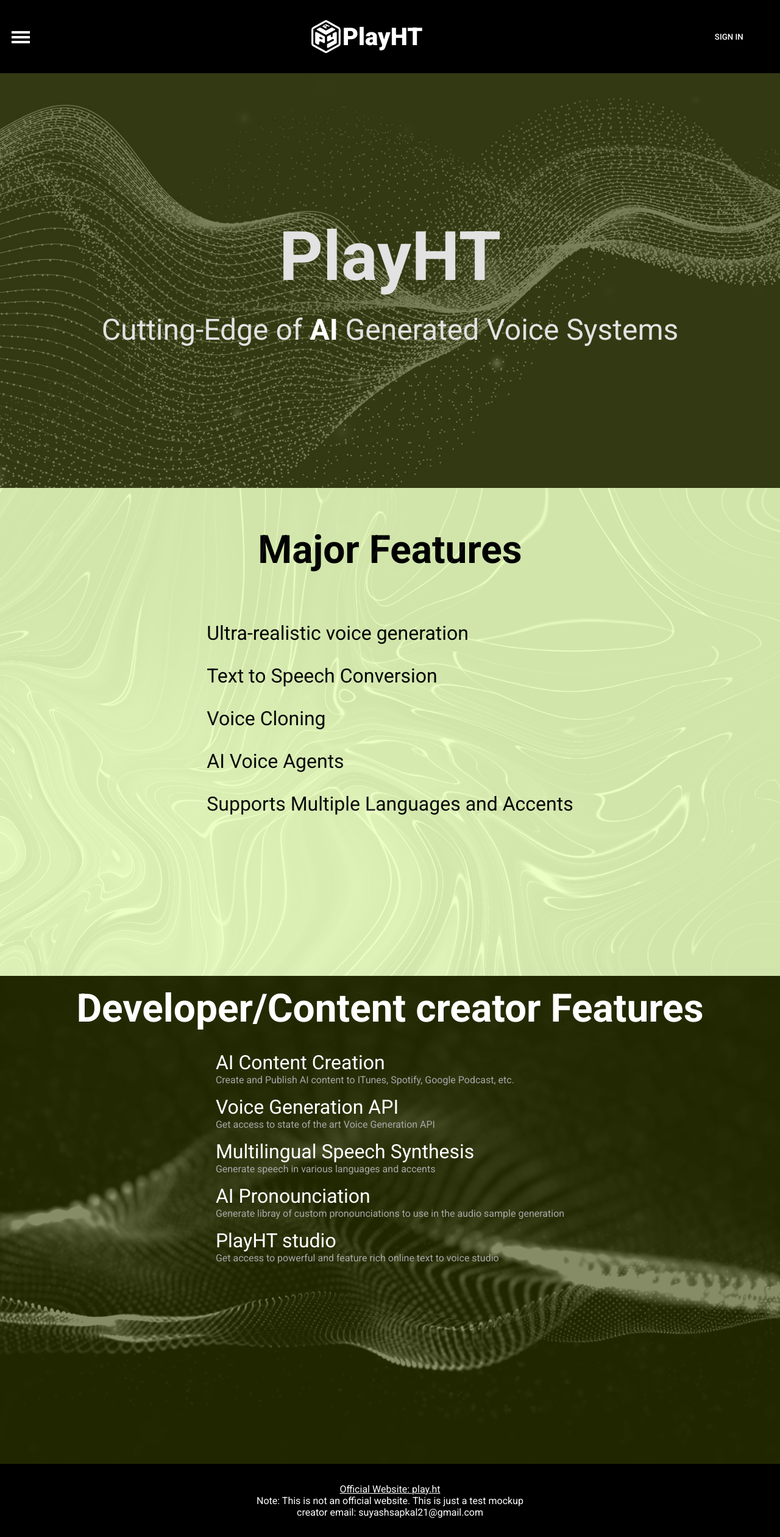
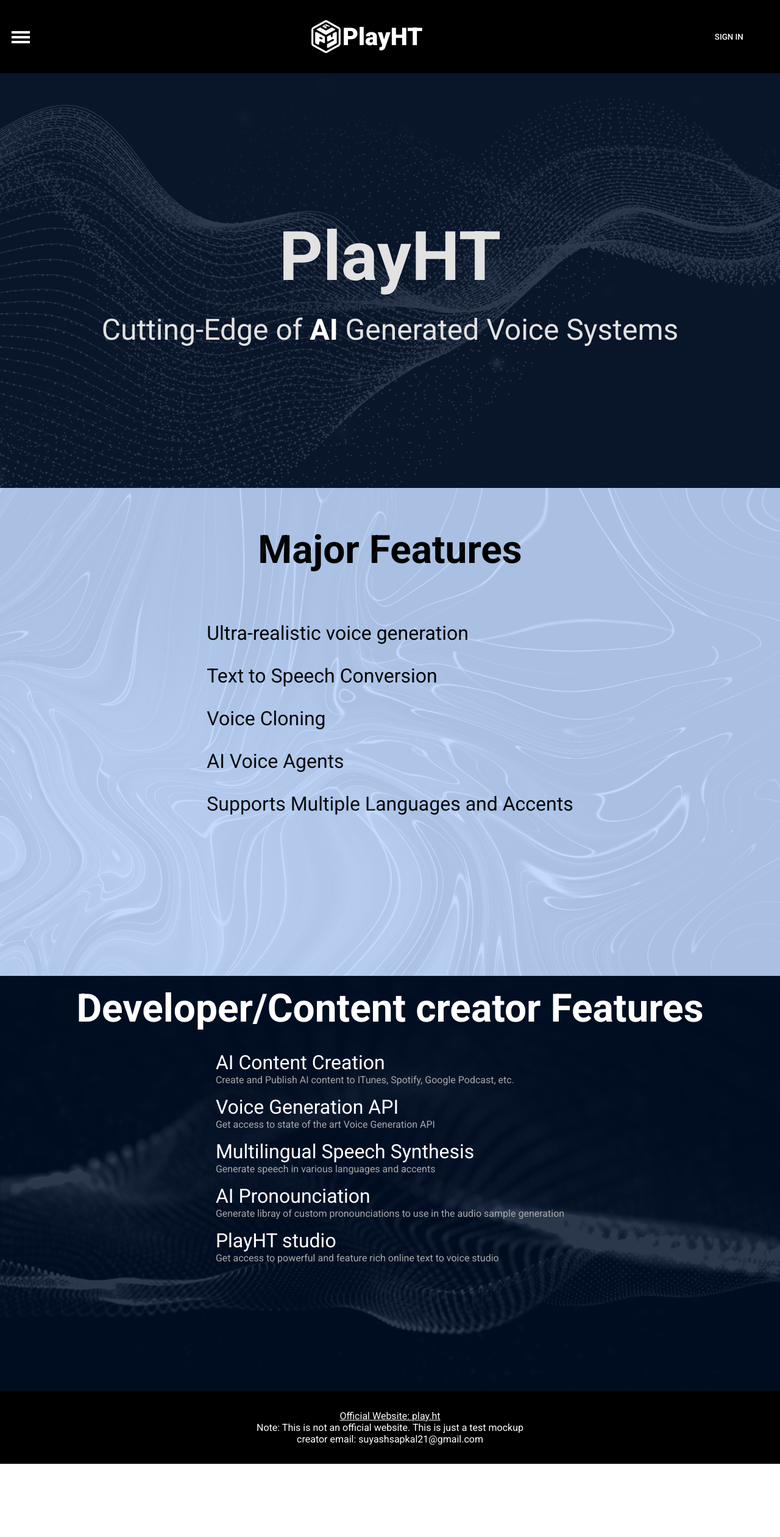
Before and after one commit to SuyashSapkal/playht_demo, a React (Vite) app in the folder frontend/: page / in a window 1280 px wide. Shown: the whole page at 61% size. After the commit the page ends 2400 px from the top, so only its background shows below. Built offline with nearby package versions, Linux system fonts and the light colour scheme.

Commit message:
theme change to blue

```diff
--- a/frontend/src/components/Benefits.css
+++ b/frontend/src/components/Benefits.css
@@ -1,12 +1,12 @@
 .benefits{
-    min-height: 100vh;
+    min-height: 85vh;
     font-family: "Roboto", sans-serif;
     font-weight: 400;
     font-style: normal;
     position: relative;
     overflow: hidden;
     color: #ffffff;
-    background-color: #364200;
+    background-color: #001028;
     z-index: -2;
 }
 
@@ -17,7 +17,7 @@
     height: 100%;
     width: 100%;
     object-fit: cover;
-    opacity: 40%;
+    opacity: 17%;
     z-index: -1;
 }
 
--- a/frontend/src/components/FeatureContent.css
+++ b/frontend/src/components/FeatureContent.css
@@ -1,5 +1,5 @@
 .featureContent{
-    background-color: #e9ffbf;
+    background-color: #0163f542;
     min-height: 100vh;
     width: 100%;
     position: relative;
--- a/frontend/src/components/HeroContent.css
+++ b/frontend/src/components/HeroContent.css
@@ -1,5 +1,5 @@
 .herocontent {
-    background-color: #364200;
+    background-color: #001028;
     height: 85vh;
     position: relative;
     width: 100%;
@@ -18,7 +18,7 @@
     height: 100%;
     width: 100%;
     object-fit: cover;
-    opacity: 40%;
+    opacity: 20%;
     z-index: -1;
 }
 
--- a/frontend/src/components/SignInCard.css
+++ b/frontend/src/components/SignInCard.css
@@ -8,7 +8,7 @@
     padding: 10em 0;
     position: relative;
     overflow: hidden;
-    background-color: #364200;
+    background-color: #0163f53f;
 }
 
 .wave{
```
